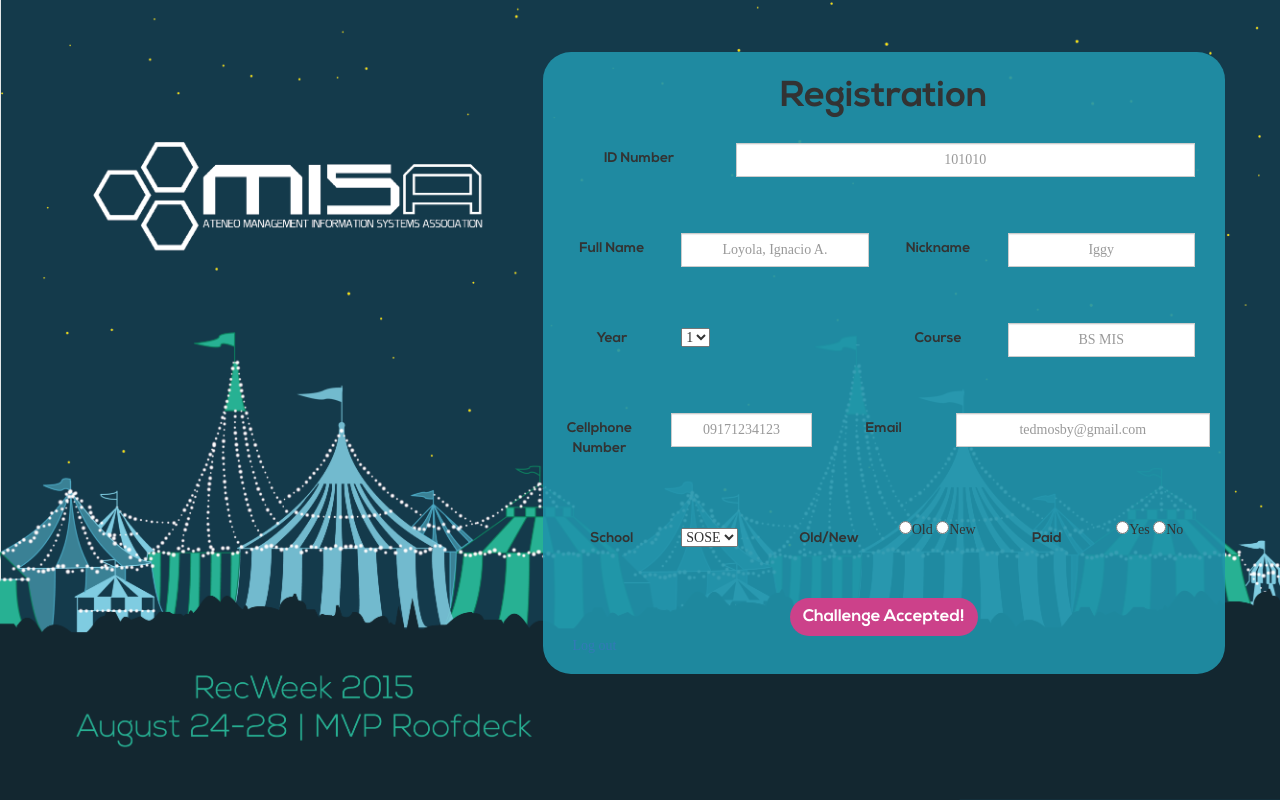
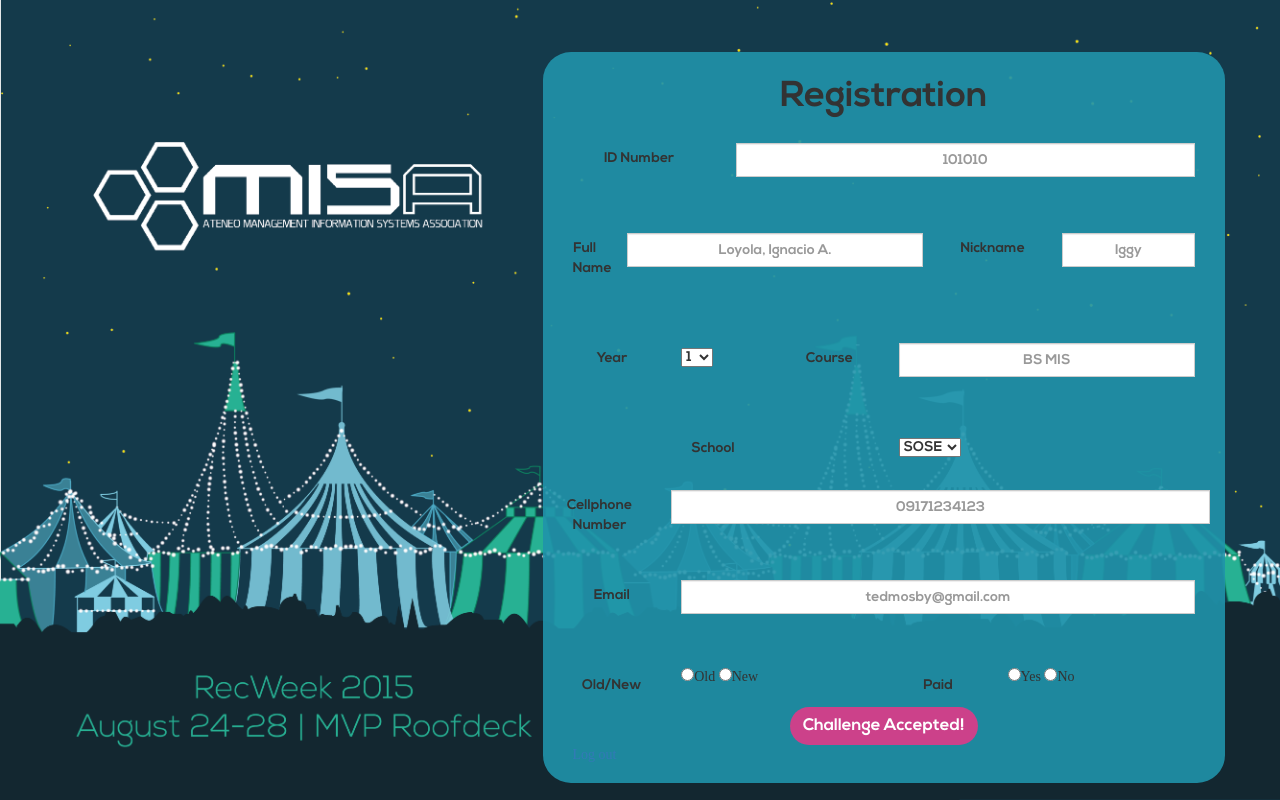
Before and after one commit to cddventura/recweek-login-system, a PHP site: page /login.php in a window 1280 px wide. Run offline with PHP 8.4, Linux system fonts and the light colour scheme; the visitor is signed in with stand-in values (Sample User, id 1).

Commit message:
Nexa Formatted

```diff
--- a/css/style.css
+++ b/css/style.css
@@ -18,6 +18,12 @@ input[type=number]::-webkit-outer-spin-button {
   font-family: "Nexa";
   src: url('../fonts/Nexa Bold.otf') format('opentype');
   font-size: 2em;
+}
+
+input[type="text"], input[type=number], input[type=radio] + label, .dropdown {
+  font-family: "Nexa";
+  src: url('../fonts/Nexa Bold.otf') format('opentype');
+  font-size: 1em;
 }
 
 * {
--- a/login.php
+++ b/login.php
@@ -41,17 +41,17 @@
                     </div>
                   </div>
                   <div class="form-group">
-                    <div class="col-md-2">
+                    <div class="col-md-1">
                       <label for="full_name">Full Name</label>
                     </div>
-                    <div class="col-md-4">
+                    <div class="col-md-6">
                       <input type="text" class="form-control" id="full_name" name="full_name" maxlength="64" autocomplete="off" placeholder="Loyola, Ignacio A." required>
                       <p id="name_warning" class="warning">Please input a name.</p>
                     </div>
                     <div class="col-md-2">
                       <label for="nickname">Nickname</label>
                     </div>
-                    <div class="col-md-4">
+                    <div class="col-md-3">
                       <input type="text" class="form-control" id="nickname" name="nickname" maxlength="64" autocomplete="off" placeholder="Iggy" required>
                       <p id="name_warning" class="warning">Please input a nickname.</p>
                     </div>
@@ -60,7 +60,7 @@
                     <div class="col-md-2">
                       <label for="year">Year</label>
                     </div>
-                    <div class="col-md-4">
+                    <div class="col-md-2">
                       <select class = "dropdown" name="year" id="year">
                         <option value="1">1</option>
                         <option value="2">2</option>
@@ -68,62 +68,71 @@
                         <option value="4">4</option>
                         <option value="5">5</option>
                       </select>
-                      <p id="year_warning" class="warning">Please input a valid year.</p>
                     </div>
                     <div class="col-md-2">
                       <label for="course">Course</label>
                     </div>
-                    <div class="col-md-4">
+                    <div class="col-md-6">
                       <input type="text" class="form-control" id="course" name="course" maxlength="64" autocomplete="off" placeholder="BS MIS" required>
-                      <p id="course_warning" class="warning">Please input a course.</p>
+                      <p id="course_warning" class="warning">*</p>
                     </div>
                   </div>
+                  <div class="row">
+                    <div class="form-group">
+                      <div class="col-md-6">
+                        <label for="school">School</label>
+                      </div>
+                      <div class="col-md-6">
+                        <select class="dropdown" name="school">
+                          <option value="SOSE">SOSE</option>
+                          <option value="SOSS">SOSS</option>
+                          <option value="SOM">SOM</option>
+                          <option value="SOH">SOH</option>
+                        </select>
+                      </div>
+                    </div>
+                  </div>
+                  &nbsp;
+                  &nbsp;
+                  &nbsp;
                   <div class="row">
                     <div class="form-group">
                       <div class="col-md-2">
                         <label for="cellphone_number">Cellphone Number</label>
                       </div>
-                      <div class="col-md-3">
+                      <div class="col-md-10">
                         <input type="number" class="form-control" id="cellphone_number" name="cellphone_number" min="09000000000" max="09999999999" autocomplete="off" placeholder="09171234123" required>
                         <p id="cell_warning" class="warning">Please input a valid cellphone number.</p>
-                      </div>
-                      <div class="col-md-2">
-                        <label for="email">Email</label>
-                      </div>
-                      <div class="col-md-5">
-                        <input type="text" class="form-control" id="email" name="email" maxlength="64" autocomplete="off" placeholder="tedmosby@gmail.com" required>
-                        <p id="email_warning" class="warning">Please input an email.</p>
                       </div>
                     </div>
                   </div>
                   <div class="form-group">
                     <div class="col-md-2">
-                      <label for="school">School</label>
+                      <label for="email">Email</label>
                     </div>
-                    <div class="col-md-2">
-                      <select class="dropdown" name="school">
-                        <option value="SOSE">SOSE</option>
-                        <option value="SOSS">SOSS</option>
-                        <option value="SOM">SOM</option>
-                        <option value="SOH">SOH</option>
-                      </select>
-                      <p id="name_warning" class="warning">Input school.</p>
+                    <div class="col-md-10">
+                      <input type="text" class="form-control" id="email" name="email" maxlength="64" autocomplete="off" placeholder="tedmosby@gmail.com" required>
+                      <p id="email_warning" class="warning">Please input an email.</p>
                     </div>
+                  </div>
+                  <div class="form-group">
                     <div class="col-md-2">
                       <label for="memStat">Old/New</label>
                     </div>
-                    <div class="col-md-2">
+                    <div class="col-md-4">
                       <input type="radio" name="memStat" value="old">Old
                       <input type="radio" name="memStat" value="new">New
                     </div>
                     <div class="col-md-2">
                       <label for="paid">Paid</label>
                     </div>
-                    <div class="col-md-2">
+                    <div class="col-md-4">
                       <input type="radio" name="paid" value="yes">Yes
                       <input type="radio" name="paid" value="no">No
                     </div>
                   </div>
+                  &nbsp;
+                  &nbsp;
                   <div class="col-md-12">
                     <button type="submit" id="submit" class="btn">Challenge Accepted!</button>
                   </div>
```
